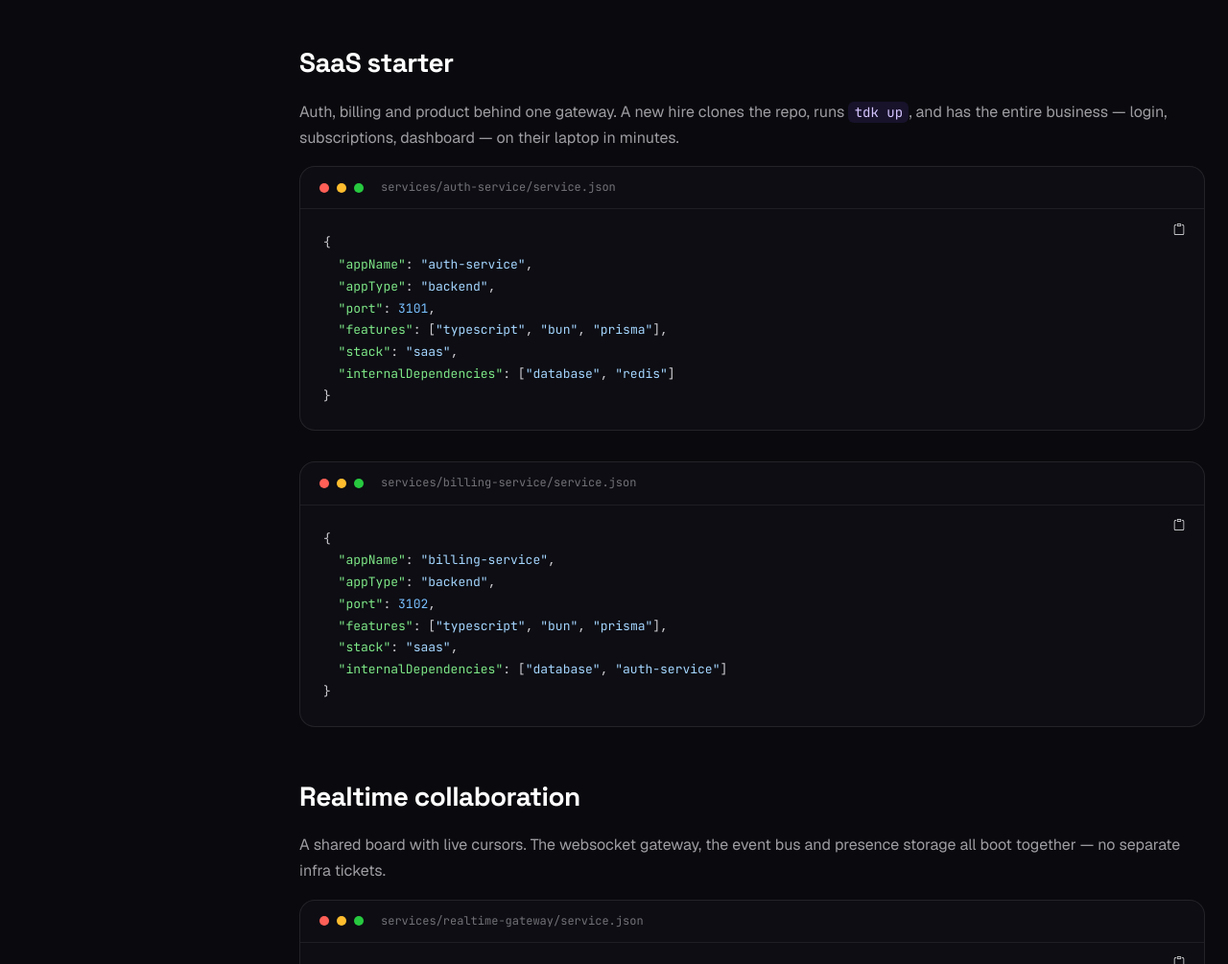
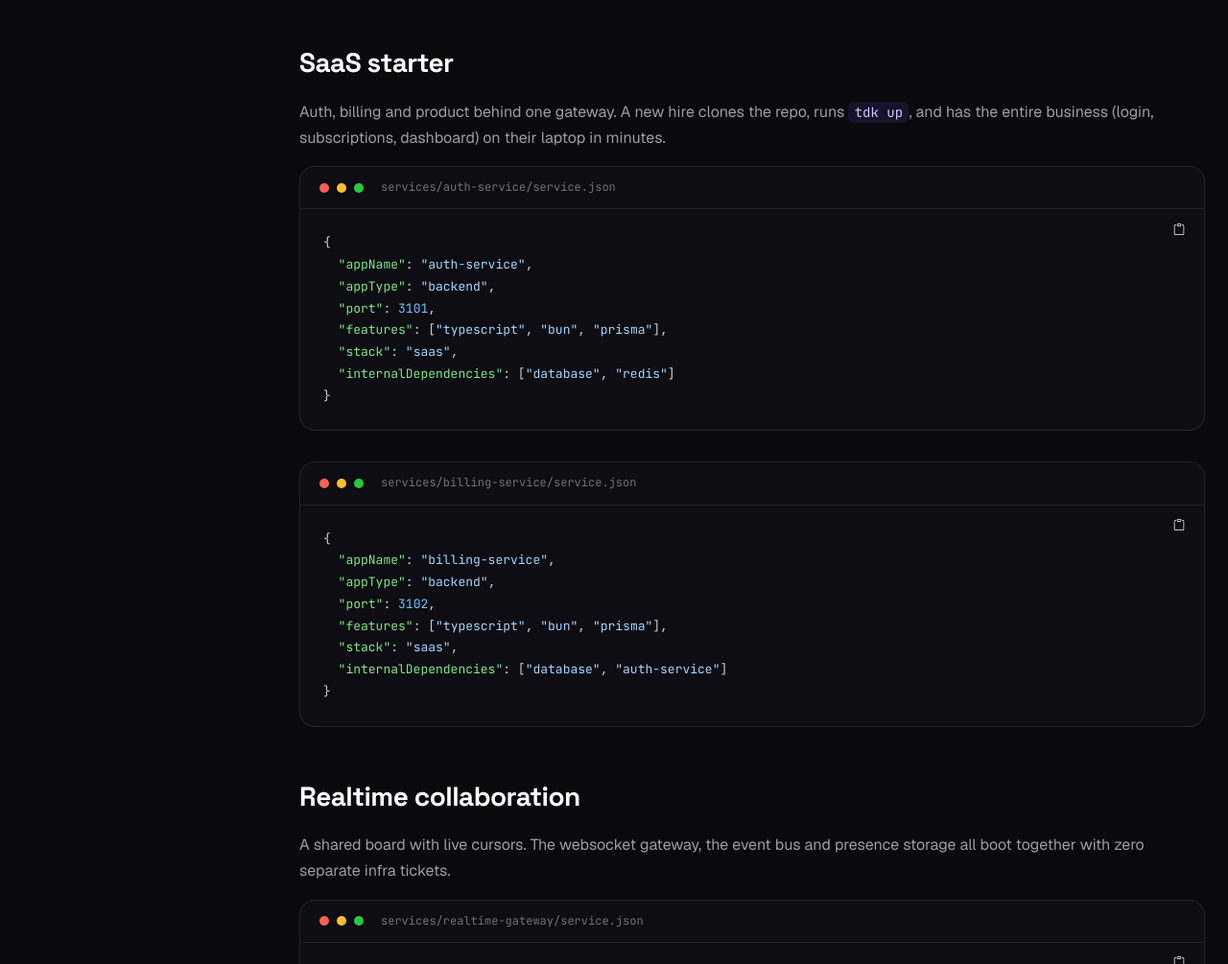
Before and after one commit to tdk-landscape/tdk-website, a Jekyll site: the page built from docs/examples/index.html, in a window 1280 px wide and 1400 px high, scrolled down 6046 px. Shown: the part 154-1159 px from the top of the window at 96% size. Built offline with Jekyll 4.4.1, drawn with Linux system fonts in a browser that asks for light colours; nearby versions of some CDN libraries; some web fonts are replaced.

Commit message:
fix: improve clarity in example descriptions and update feed.xml timestamp

```diff
--- a/docs/examples/index.html
+++ b/docs/examples/index.html
@@ -225,7 +225,7 @@ title: Examples - TDK CLI
         </div>
 
         <h2>SaaS starter</h2>
-        <p>Auth, billing and product behind one gateway. A new hire clones the repo, runs <code>tdk up</code>, and has the entire business — login, subscriptions, dashboard — on their laptop in minutes.</p>
+        <p>Auth, billing and product behind one gateway. A new hire clones the repo, runs <code>tdk up</code>, and has the entire business (login, subscriptions, dashboard) on their laptop in minutes.</p>
         <div class="aw-codeblock">
           <div class="aw-codeblock-head"><i></i><i></i><i></i><span>services/auth-service/service.json</span></div>
           <pre>{
@@ -250,7 +250,7 @@ title: Examples - TDK CLI
         </div>
 
         <h2>Realtime collaboration</h2>
-        <p>A shared board with live cursors. The websocket gateway, the event bus and presence storage all boot together — no separate infra tickets.</p>
+        <p>A shared board with live cursors. The websocket gateway, the event bus and presence storage all boot together with zero separate infra tickets.</p>
         <div class="aw-codeblock">
           <div class="aw-codeblock-head"><i></i><i></i><i></i><span>services/realtime-gateway/service.json</span></div>
           <pre>{
```
Also changed, not shown: 2 other files.
